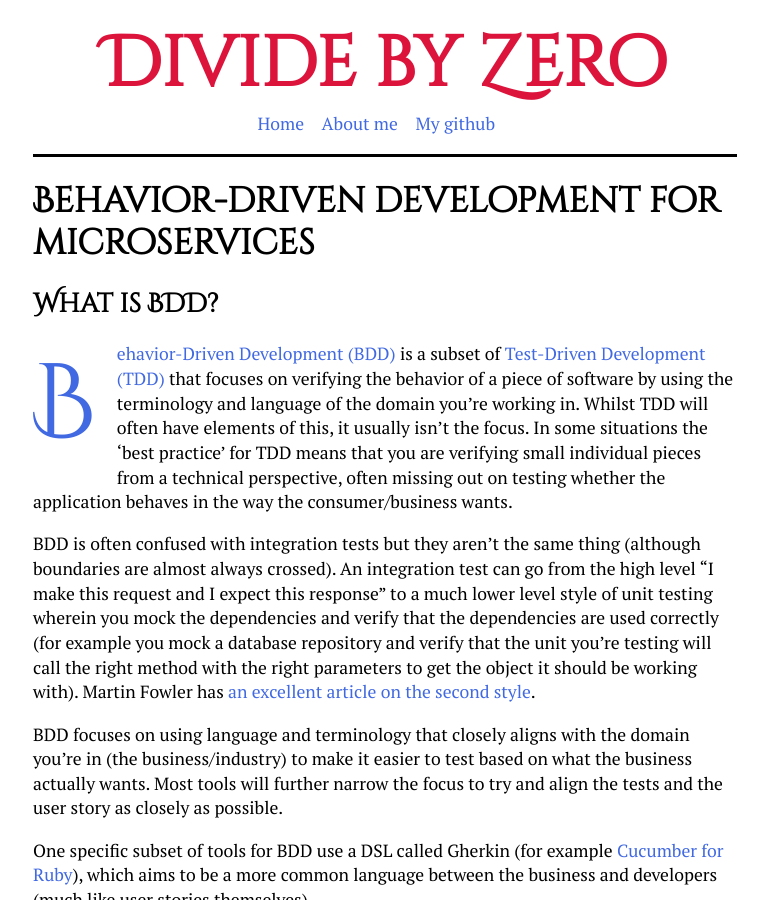
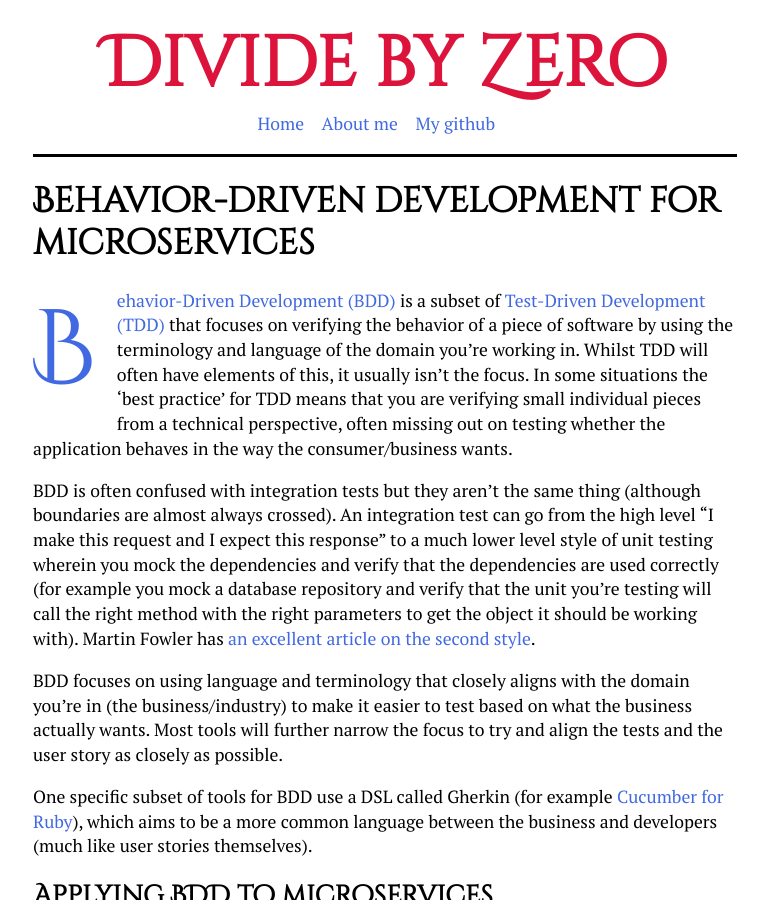
Before and after one commit to mhotchen/mhotchen.github.io, a Jekyll site: the page built from _posts/2015-12-06-bdd-for-apis.markdown, in a window 1280 px wide and 900 px high. Shown: the whole window, without its empty margins (255-1023 px from the left). Built offline with Jekyll 4.4.1, drawn with Linux system fonts in a browser that asks for light colours.

Commit message:
Remove first title
It wasn't helping and looked a bit ugly with the new layout

```diff
--- a/_posts/2015-12-06-bdd-for-apis.markdown
+++ b/_posts/2015-12-06-bdd-for-apis.markdown
@@ -2,8 +2,6 @@
 layout: post
 title: "Behavior-driven development for microservices"
 ---
-
-## What is BDD?
 
 [Behavior-Driven Development (BDD)](https://en.wikipedia.org/wiki/Behavior-driven_development) is a subset of [Test-Driven Development (TDD)](https://en.wikipedia.org/wiki/Test-driven_development) that focuses on verifying the behavior of a piece of software by using the terminology and language of the domain you're working in. Whilst TDD will often have elements of this, it usually isn't the focus. In some situations the 'best practice' for TDD means that you are verifying small individual pieces from a technical perspective, often missing out on testing whether the application behaves in the way the consumer/business wants.
 
```
